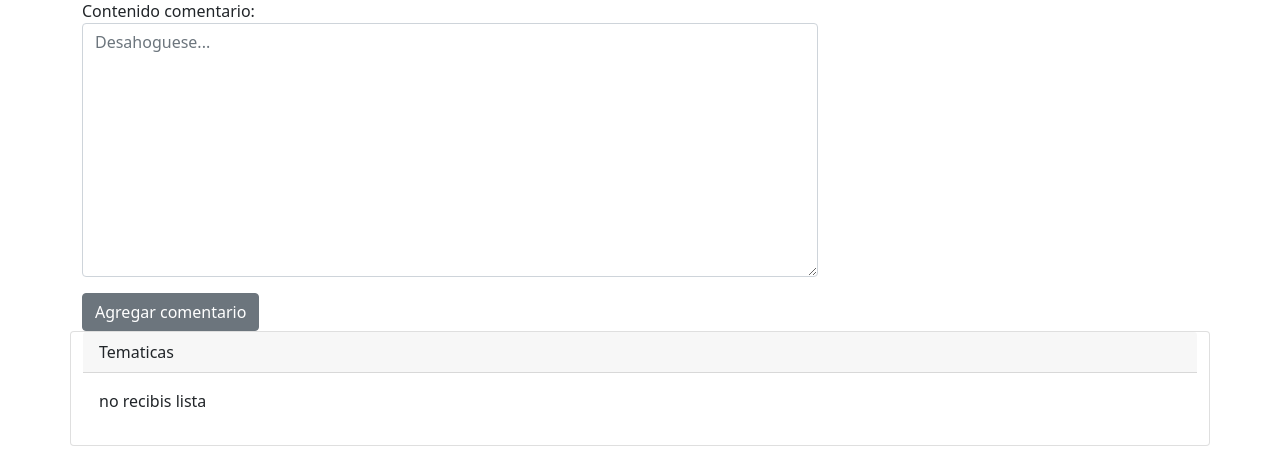
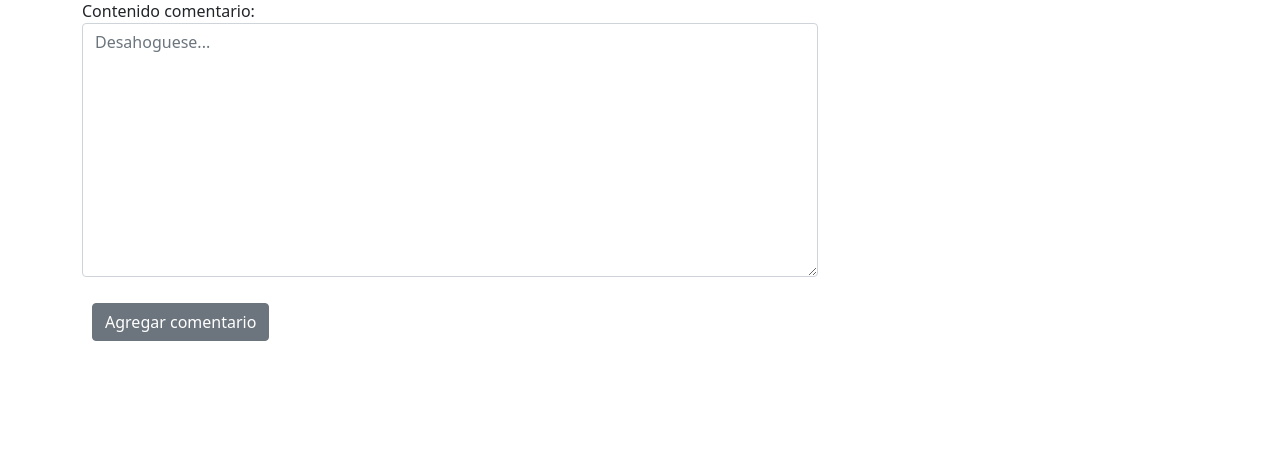
Before and after one commit to ClaudiaVargasSilva/ProyectoGrupo6, a Django app: template Poliblog/UserApp/templates/posteos.html in a window 1280 px wide. Shown: the part 353-823 px from the top of the page. After the commit the page ends 694 px from the top, so only its background shows below. Run offline with Django 4.2, Linux system fonts and the light colour scheme; the template is opened without the code that fills it: values that come from a table or form of the project are taken from there, others are empty; some libraries are stand-ins or nearby versions.

Commit message:
cambios html

```diff
--- a/Poliblog/UserApp/templates/posteos.html
+++ b/Poliblog/UserApp/templates/posteos.html
@@ -54,7 +54,7 @@
                             {% csrf_token %}
                             {{miFormComentario.as_p}}
 
-                            <button type="submit" class="save btn btn-secondary">Agregar comentario</button>
+                            <button type="submit" style=margin:10px; class="save btn btn-secondary">Agregar comentario</button>
 
                         </form>
 
@@ -97,7 +97,7 @@
 
 
         <!--SLIDE WIDGETS-->
-        <div class="card mb-4">
+        <!-- <div class="card mb-4">
             <div class="card-header">Tematicas</div>
             <div class="card-body">
                 <div class="row">
@@ -122,7 +122,7 @@
 
                 </div>
             </div>
-        </div>
+        </div> -->
 
     </div>
 </div>
```
Also changed, not shown: Poliblog/UserApp/urls.py (+0 -12 lines), Poliblog/UserApp/views.py (+5 -37 lines).
